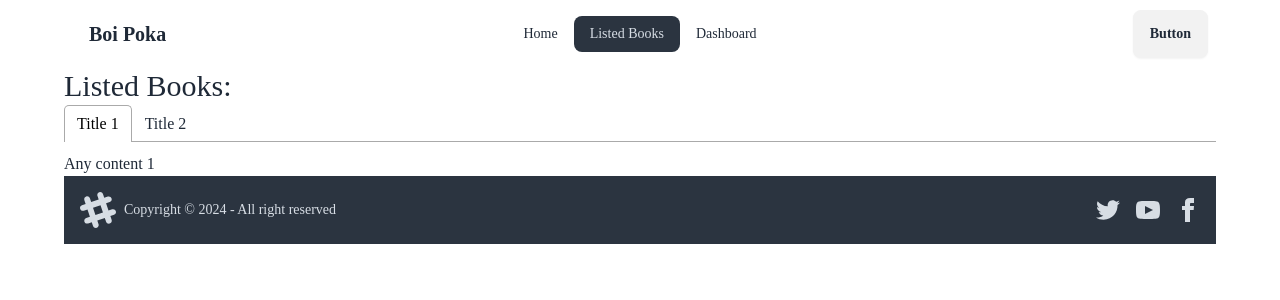
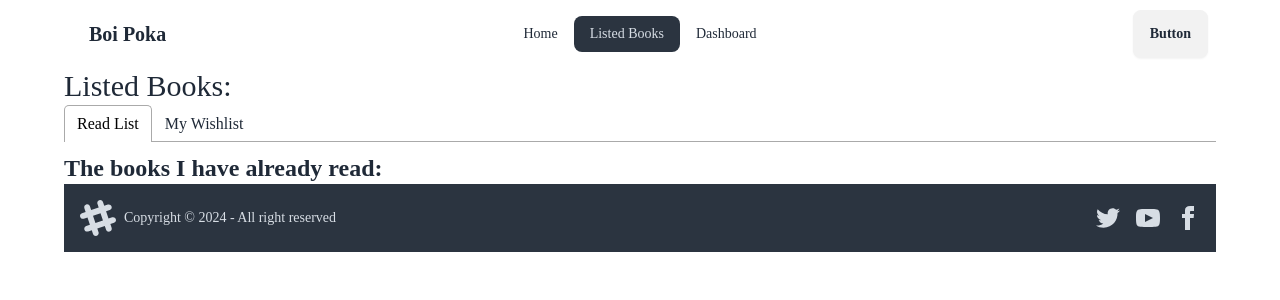
Before and after one commit to tusherbhakta/boi-poka-book-vibe, a React (Vite) app: page /listedBooks in a window 1280 px wide. Shown: the top 300 px of the page. Built offline with nearby package versions, Linux system fonts and the light colour scheme.

Commit message:
in tab fixed the tab functionalities

```diff
--- a/src/components/ListedBooks/ListedBooks.jsx
+++ b/src/components/ListedBooks/ListedBooks.jsx
@@ -10,15 +10,15 @@ const ListedBooks = () => {
             <div>
                 <Tabs>
                     <TabList>
-                        <Tab>Title 1</Tab>
-                        <Tab>Title 2</Tab>
+                        <Tab>Read List</Tab>
+                        <Tab>My Wishlist</Tab>
                     </TabList>
 
                     <TabPanel>
-                        <h2>Any content 1</h2>
+                        <h2 className='text-2xl font-bold'>The books I have already read:</h2>
                     </TabPanel>
                     <TabPanel>
-                        <h2>Any content 2</h2>
+                        <h2 className='text-2xl font-bold'>The books I am going to read:</h2>
                     </TabPanel>
                 </Tabs>
             </div>
```
